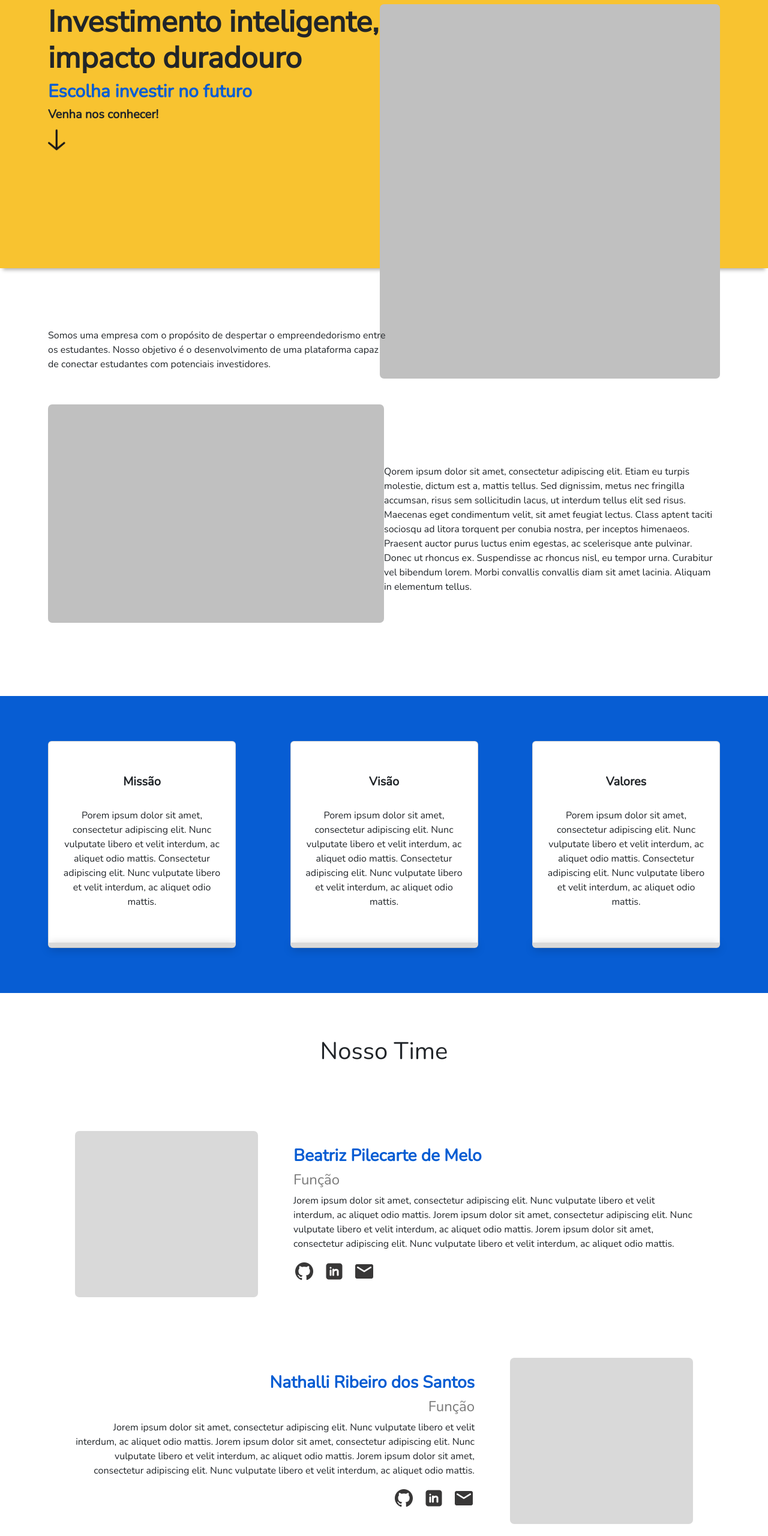
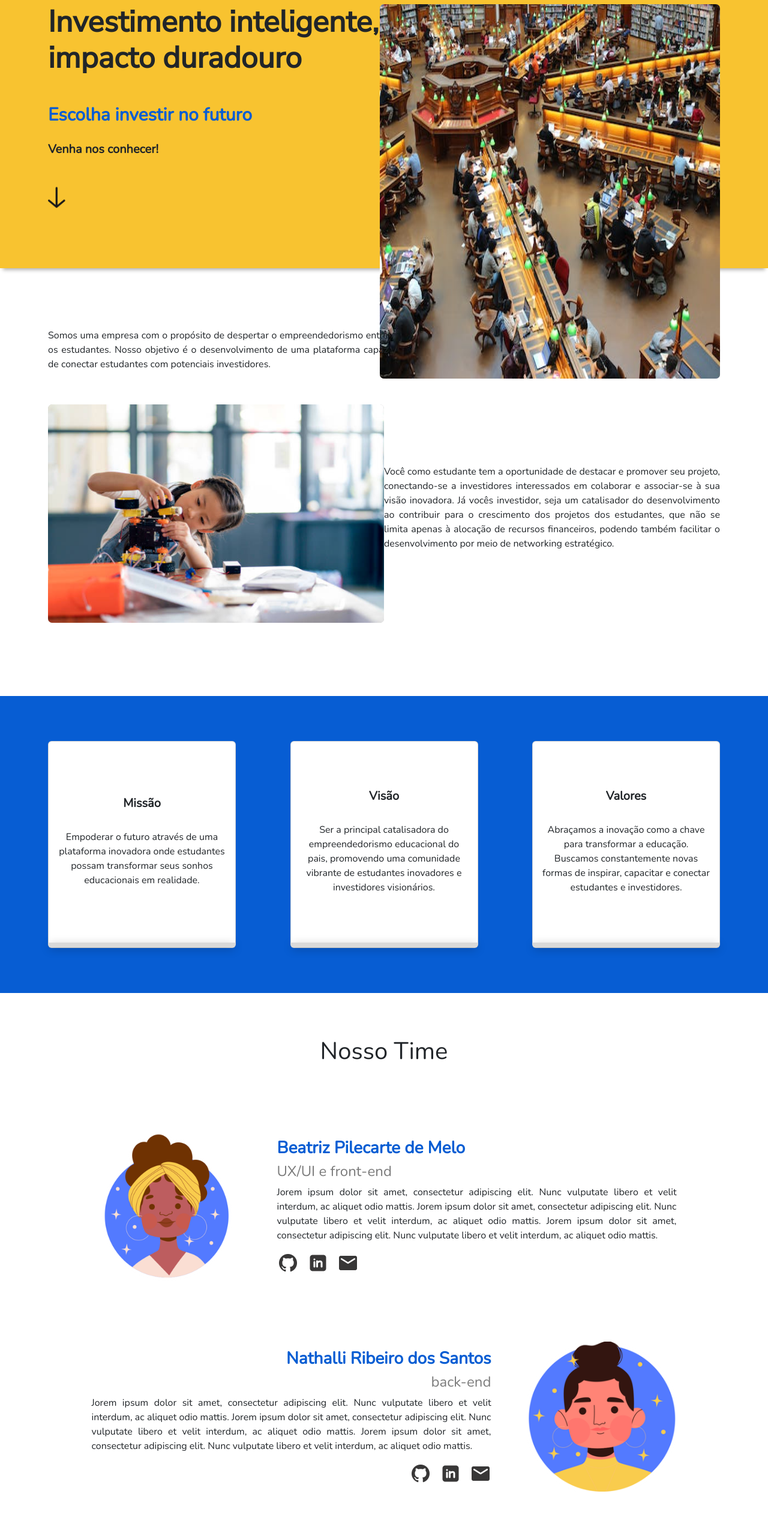
Before and after one commit to EducaInvest/WebSite, a plain HTML site: page index.html in a window 1280 px wide. Shown: the part 160-2720 px from the top of the page at 60% size. Drawn offline with nearby package versions, Linux system fonts and the light colour scheme.

Commit message:
[feat] finalização do footer e adição de hiperlinks de contatos

```diff
--- a/css/style.css
+++ b/css/style.css
@@ -52,6 +52,8 @@ header {
     justify-content: space-between;
 }
 
+
+
 .text-int h1 {
     font-family: 'Nunito Sans', sans-serif;
     font-weight: 600;
@@ -62,15 +64,19 @@ header {
     font-size: 30px;
     font-weight: 600;
     color: #075DD3;
+    margin-top: 47px;
 }
 
 .text-int h3 {
     font-size: 20px;
     font-weight: 600;
+    margin-top: 27px;
 }
+
 
 .lns img {
     height: 41px;
+    margin-top: 38px;
 }
 
 #aboutus {
@@ -82,6 +88,7 @@ header {
 #aboutus p {
     width: 567px;
     padding-top: 100px;
+    text-align: justify;
 }
 
 .principles {
@@ -138,6 +145,7 @@ header {
 
 .team p {
     width: 666px;
+    text-align: justify;
 }
 
 .team h3 {
@@ -162,22 +170,29 @@ header {
 }
 
 #educainvest{
+    margin-top: 77px;
     background-color: #F6F6F6;
     height: 699px;
     display: flex;
     justify-content: center;
+    align-items: center;
+    flex-direction: column;
+}
+
+#educainvest h1{
+    font-weight: 600;
 }
 
 .bggradient{
     width: 1142px;
     height: 429px;
-    margin-top: 92px;
+    margin-top: 70px;
     align-items: center;
     justify-content: center;
     display: flex;
     gap: 78px;
     border-radius: 20px;
-    background: rgb(27,111,227);
+    background: #1b6fe3;
     background: linear-gradient(135deg, rgba(27,111,227,1) 0%, rgba(7,93,211,1) 24%, rgba(0,79,187,1) 100%);
 }
 
@@ -189,10 +204,24 @@ header {
 .bggradient p{
     width: 418px;
     color: white;
+    font-size: 25px;
 }
 
 .bggradient h3{
     color: white;
+}
+
+.bggradient button{
+    width: 160px;
+    height: 50px;
+    border-radius: 27px;
+    border-style: none;
+    color: #075DD3;
+    font-weight: 600;
+    font-size: 18px;
+    display: inline;
+    float: right;
+    margin-top: 14px;
 }
 
 footer{
--- a/index.html
+++ b/index.html
@@ -43,13 +43,12 @@
             </div>
         </div>
     </nav>
+
     <header>
         <div class="page-cover" id="page-cover">
             <div class="text-int">
                 <h1>Investimento inteligente, <br> impacto duradouro<br>
                 </h1>
-                <!-- <h1>Investimento <br>inteligente, impacto<br>
-                 duradouro</h1> -->
 
                 <h2>Escolha investir no futuro</h2>
 
@@ -60,11 +59,8 @@
                 </div>
             </div>
 
-            <div class="img-block"
+            <img src="img/estudantes.jpeg" alt="" class="img-block"
                 style="background-color: rgb(192, 192, 192); height: 624px; width: 567px; border-radius: 7px;">
-                <!--div temporária-->
-                <img src="" alt="">
-            </div>
         </div>
     </header>
     <section id="aboutus">
@@ -75,24 +71,21 @@
         </p>
 
         <div style="display: flex; justify-content: space-between;">
-            <div class="img-block"
+            <img src="img/robot_kid.jpg" alt="" class="img-block"
                 style="background-color: rgb(192, 192, 192); height: 364px; width: 567px; border-radius: 7px;">
-                <!--div temporária-->
-                <img src="" alt="">
-            </div>
 
             <p>
-                Qorem ipsum dolor sit amet, consectetur adipiscing elit. Etiam eu turpis molestie, dictum est a, mattis
-                tellus.
-                Sed dignissim, metus nec fringilla accumsan, risus sem sollicitudin lacus, ut interdum tellus elit sed
-                risus.
-                Maecenas eget condimentum velit, sit amet feugiat lectus. Class aptent taciti sociosqu ad litora
-                torquent per conubia nostra,
-                per inceptos himenaeos. Praesent auctor purus luctus enim egestas, ac scelerisque ante pulvinar. Donec
-                ut rhoncus ex.
-                Suspendisse ac rhoncus nisl, eu tempor urna.
-                Curabitur vel bibendum lorem. Morbi convallis convallis diam sit amet lacinia. Aliquam in elementum
-                tellus.
+                Você como estudante tem a oportunidade de destacar e
+                promover seu projeto, conectando-se a
+                investidores interessados em colaborar e
+                associar-se à sua visão inovadora.
+
+                Já vocês investidor, seja um catalisador do desenvolvimento ao
+                contribuir para o crescimento dos projetos dos
+                estudantes, que não se limita apenas à
+                alocação de recursos financeiros, podendo
+                também facilitar o desenvolvimento por meio
+                de networking estratégico.
             </p>
         </div>
     </section>
@@ -103,10 +96,8 @@
                 <div class="card-body">
                     <h5 class="card-title">Missão</h5>
                     <p class="card-text">
-                        Porem ipsum dolor sit amet, consectetur adipiscing elit.
-                        Nunc vulputate libero et velit interdum, ac aliquet odio mattis.
-                        Consectetur adipiscing elit. Nunc vulputate libero et velit interdum,
-                        ac aliquet odio mattis.</p>
+                        Empoderar o futuro através de uma plataforma inovadora onde
+                        estudantes possam transformar seus sonhos educacionais em realidade.</p>
                 </div>
                 <div class="bottom-effect"></div>
             </div>
@@ -115,10 +106,8 @@
                 <div class="card-body">
                     <h5 class="card-title">Visão</h5>
                     <p class="card-text">
-                        Porem ipsum dolor sit amet, consectetur adipiscing elit.
-                        Nunc vulputate libero et velit interdum, ac aliquet odio mattis.
-                        Consectetur adipiscing elit. Nunc vulputate libero et velit interdum,
-                        ac aliquet odio mattis.</p>
+                        Ser a principal catalisadora do empreendedorismo educacional do pais, promovendo
+                        uma comunidade vibrante de estudantes inovadores e investidores visionários.</p>
                 </div>
                 <div class="bottom-effect"></div>
             </div>
@@ -127,10 +116,8 @@
                 <div class="card-body">
                     <h5 class="card-title">Valores</h5>
                     <p class="card-text">
-                        Porem ipsum dolor sit amet, consectetur adipiscing elit.
-                        Nunc vulputate libero et velit interdum, ac aliquet odio mattis.
-                        Consectetur adipiscing elit. Nunc vulputate libero et velit interdum,
-                        ac aliquet odio mattis.</p>
+                        Abraçamos a inovação como a chave para transformar a educação. Buscamos constantemente
+                        novas formas de inspirar, capacitar e conectar estudantes e investidores.</p>
                 </div>
                 <div class="bottom-effect"></div>
             </div>
@@ -140,14 +127,11 @@
     <section id="team" class="team">
         <h1>Nosso Time</h1>
         <div class="p1" style="display: flex; align-items: center;">
-            <div
-                style="height: 277px; width: 305px; border-radius: 7px; background-color: #D9D9D9; margin-right: 59px;">
-                <img src="#" alt="">
-            </div> <!--div temporaria-->
+            <img src="img/avataar_b.png" alt="" style="height:250px; width: 250px; margin-right: 59px;">
 
             <div>
                 <h3>Beatriz Pilecarte de Melo</h3>
-                <h4>Função</h4>
+                <h4>UX/UI e front-end</h4>
                 <p> Jorem ipsum dolor sit amet, consectetur adipiscing elit.
                     Nunc vulputate libero et velit interdum, ac aliquet odio mattis.
                     Jorem ipsum dolor sit amet, consectetur adipiscing elit.
@@ -156,9 +140,9 @@
                     Nunc vulputate libero et velit interdum, ac aliquet odio mattis.</p>
 
                 <div class="social-media">
-                    <img src="img/github-icon.png" alt="">
-                    <img src="img/linkedin-icon.png" alt="">
-                    <img src="img/email-icon.png" alt="">
+                    <a  href="https://github.com/BPilecarte"><img src="img/github-icon.png" alt=""></a>
+                    <a href="https://www.linkedin.com/in/beatriz-pilecarte-b86548250?utm_source=share&utm_campaign=share_via&utm_content=profile&utm_medium=android_app"><img src="img/linkedin-icon.png" alt=""></a>
+                    <a href="mailto:beatrizpilecartedemelo@gmail.com"><img src="img/email-icon.png" alt=""></a>
                 </div>
             </div>
         </div>
@@ -166,7 +150,7 @@
         <div class="p2" style="text-align: right;  display: flex; align-items: center;">
             <div>
                 <h3>Nathalli Ribeiro dos Santos</h3>
-                <h4>Função</h4>
+                <h4>back-end</h4>
                 <p>Jorem ipsum dolor sit amet, consectetur adipiscing elit.
                     Nunc vulputate libero et velit interdum, ac aliquet odio mattis.
                     Jorem ipsum dolor sit amet, consectetur adipiscing elit.
@@ -175,28 +159,22 @@
                     Nunc vulputate libero et velit interdum, ac aliquet odio mattis.</p>
 
                 <div class="social-media" style="justify-content: end;">
-                    <img src="img/github-icon.png" alt="icone de acesso ao perfil do GitHub">
-                    <img src="img/linkedin-icon.png" alt="icone de acesso ao perfil do LinkedIn">
-                    <img src="img/email-icon.png" alt="">
+                    <a href="https://github.com/nathalli99"><img src="img/github-icon.png" alt=""></a>
+                    <a href="#"><img src="img/linkedin-icon.png" alt=""></a>
+                    <a href="#"><img src="img/email-icon.png" alt=""></a>
                 </div>
             </div>
 
-            <div
-                style="height: 277px; width: 305px; border-radius: 7px; background-color: #D9D9D9;  margin-left: 59px;">
-                <!--div temporaria-->
-                <img src="#" alt="">
-            </div>
+            <img src="img/avatar_n.png" alt="" style="height: 250px; width: 250px; margin-left: 59px;">
+
         </div>
 
         <div class="p3" style="display: flex; align-items: center;">
-            <div
-                style="height: 277px; width: 305px; border-radius: 7px; background-color: #D9D9D9;  margin-right: 59px;">
-                <img src="#" alt="">
-            </div> <!--div temporaria-->
+            <img src="img/avataar_r.png" alt="" style="height:250px; width: 250px; margin-right: 59px;">
 
             <div>
                 <h3>Rafaely de Moraes Carvalho</h3>
-                <h4>Função</h4>
+                <h4>back-end</h4>
                 <p>Jorem ipsum dolor sit amet, consectetur adipiscing elit.
                     Nunc vulputate libero et velit interdum, ac aliquet odio mattis.
                     Jorem ipsum dolor sit amet, consectetur adipiscing elit.
@@ -204,22 +182,24 @@
                     Jorem ipsum dolor sit amet, consectetur adipiscing elit.
                     Nunc vulputate libero et velit interdum, ac aliquet odio mattis.</p>
                 <div class="social-media">
-                    <img src="img/github-icon.png" alt="">
-                    <img src="img/linkedin-icon.png" alt="">
-                    <img src="img/email-icon.png" alt="">
+                    <a href="https://github.com/Rafa1229"><img src="img/github-icon.png" alt=""></a>
+                    <a href="#"><img src="img/linkedin-icon.png" alt=""></a>
+                    <a href="#"><img src="img/email-icon.png" alt=""></a>
                 </div>
             </div>
         </div>
     </section>
 
     <section id="educainvest">
+        <h1>Conheça a plataforma <span style="color: #075DD3;">EducaInvest</span></h1>
+
         <div class="bggradient">
             <img src="img/plataform-photo.png" alt="foto representativa da pagina inicial nos modos claro e escuro da plataforma">
             <div>
                 <p>Plataforma desenvolvida para conectar Estudante e Investidores em um só lugar.</p>
                 <h3>Encontre seu futuro aqui!</h3>
-                <button>Começar</button>
-            </div>
+                <button>Começar<img src="/img/Hand-Vector.png" style="width: 24px; height: 26px; margin-left: 15px;"></button>
+            </divpx>
         </div>
     </section>
 
@@ -239,7 +219,7 @@
                 <li><img src="img/privacy-icon.png">Privacidade</li>
             </ul>
         </div>
-        <h5>Copyright ©Raven 2023. Todos Os Direitos Reservados.</h5>
+        <h5>Copyright ©educainvest 2023. Todos Os Direitos Reservados.</h5>
     </footer>
 </body>
 
```
Also changed, not shown: img/Hand-Vector.png (added), img/avataar_b.png (added), img/avataar_r.png (added), img/avatar_n.png (added), img/estudantes.jpeg (added), img/istockphoto-1336651609-612x612.jpg (added), img/robot_kid.jpg (added).
